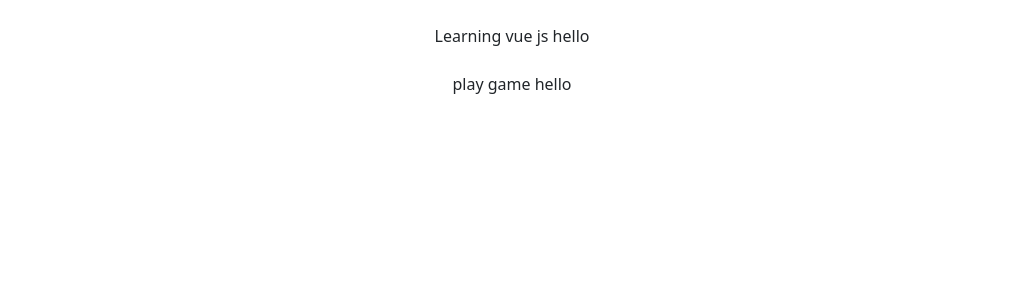
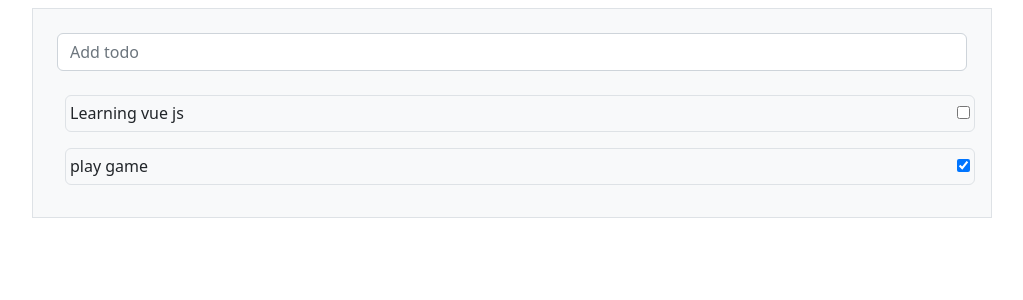
Before and after one commit to shilpa-mulge/todo-vue-app, a Vue app: page / in a window 1280 px wide. Shown: the top 300 px of the page, without its empty margins (128-1151 px from the left). Built offline with nearby package versions, Linux system fonts and the light colour scheme.

Commit message:
Added styling

```diff
--- a/public/index.html
+++ b/public/index.html
@@ -1,15 +1,26 @@
 <!DOCTYPE html>
 <html lang="">
   <head>
-    <meta charset="utf-8">
-    <meta http-equiv="X-UA-Compatible" content="IE=edge">
-    <meta name="viewport" content="width=device-width,initial-scale=1.0">
-    <link rel="icon" href="<%= BASE_URL %>favicon.ico">
+    <meta charset="utf-8" />
+    <meta http-equiv="X-UA-Compatible" content="IE=edge" />
+    <meta name="viewport" content="width=device-width,initial-scale=1.0" />
+    <link rel="icon" href="<%= BASE_URL %>favicon.ico" />
     <title><%= htmlWebpackPlugin.options.title %></title>
+    <style>
+      * {
+        margin: 0;
+        padding: 0;
+        box-sizing: border-box;
+      }
+    </style>
   </head>
   <body>
     <noscript>
-      <strong>We're sorry but <%= htmlWebpackPlugin.options.title %> doesn't work properly without JavaScript enabled. Please enable it to continue.</strong>
+      <strong
+        >We're sorry but <%= htmlWebpackPlugin.options.title %> doesn't work
+        properly without JavaScript enabled. Please enable it to
+        continue.</strong
+      >
     </noscript>
     <div id="app"></div>
     <!-- built files will be auto injected -->
--- a/src/App.vue
+++ b/src/App.vue
@@ -1,5 +1,5 @@
 <template>
-  <div class="text-center text-grey mt-4">
+  <div class="p-3 w-75 m-2 mx-auto border bg-light">
     <todo-input></todo-input>
     <todo-list>
       <todo-item v-for="item in items" :key="item.id" :item="item"></todo-item>
--- a/src/components/TodoInput.vue
+++ b/src/components/TodoInput.vue
@@ -1,11 +1,15 @@
 <template>
-  <div class="text-center text-grey mt-4"></div>
+  <div class="w-100 p-2">
+    <input class="form-control" placeholder="Add todo" v-model="todo" />
+  </div>
 </template>
 
 <script>
 export default {
   data() {
-    return {};
+    return {
+      todo: "",
+    };
   },
   components: {},
 };
--- a/src/components/TodoItem.vue
+++ b/src/components/TodoItem.vue
@@ -1,7 +1,11 @@
 <template>
-  <div class="text-center text-grey mt-4">
-    {{ item.todo }}
-    hello
+  <div
+    class="px-1 p-2 m-2 h6 d-flex justify-content-between w-100 border rounded"
+  >
+    <div>{{ item.todo }}</div>
+    <div>
+      <input type="checkbox" :checked="item.completed" />
+    </div>
   </div>
 </template>
 
--- a/src/components/todoList.vue
+++ b/src/components/todoList.vue
@@ -1,5 +1,5 @@
 <template>
-  <div class="text-center text-grey mt-4">
+  <div class="d-flex flex-column p-2 align-items-start justify-content-start">
     <slot></slot>
   </div>
 </template>
```
